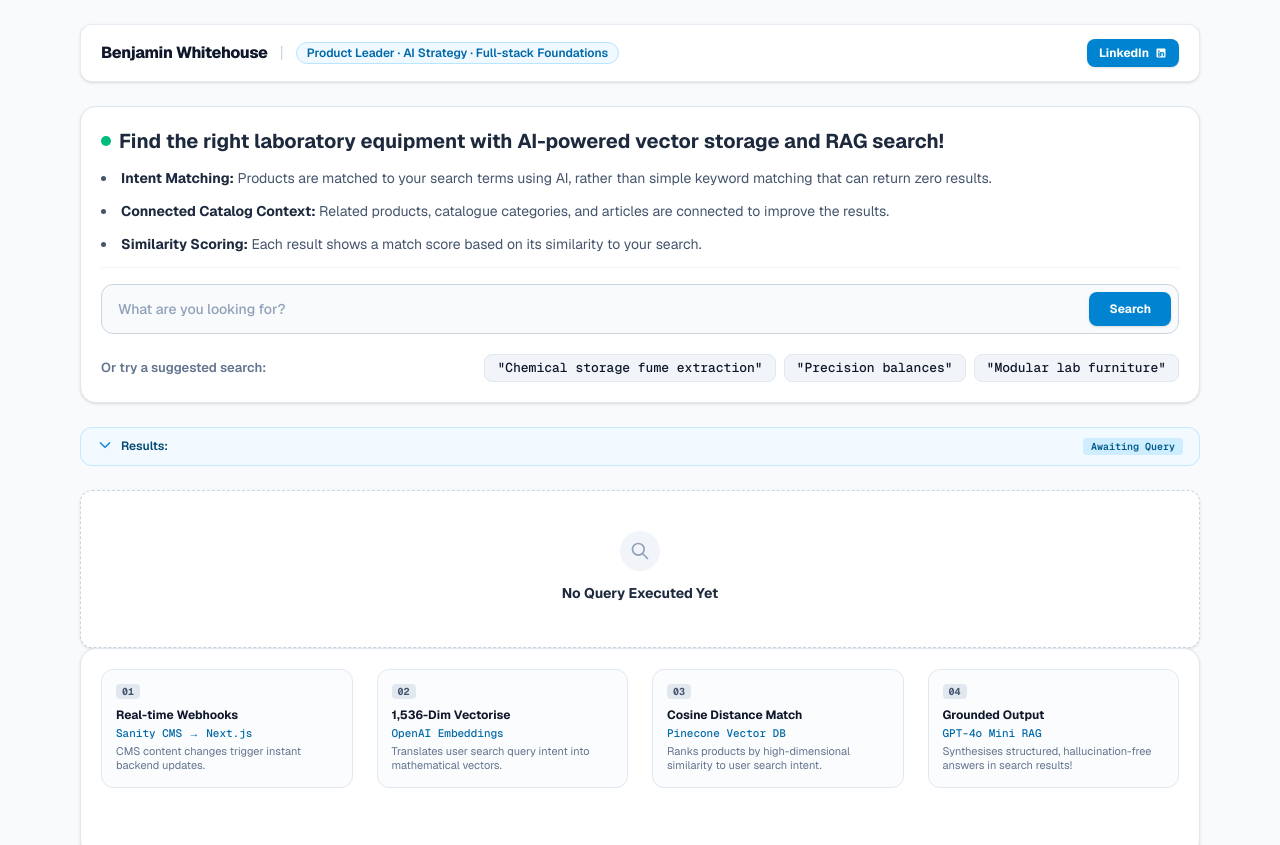
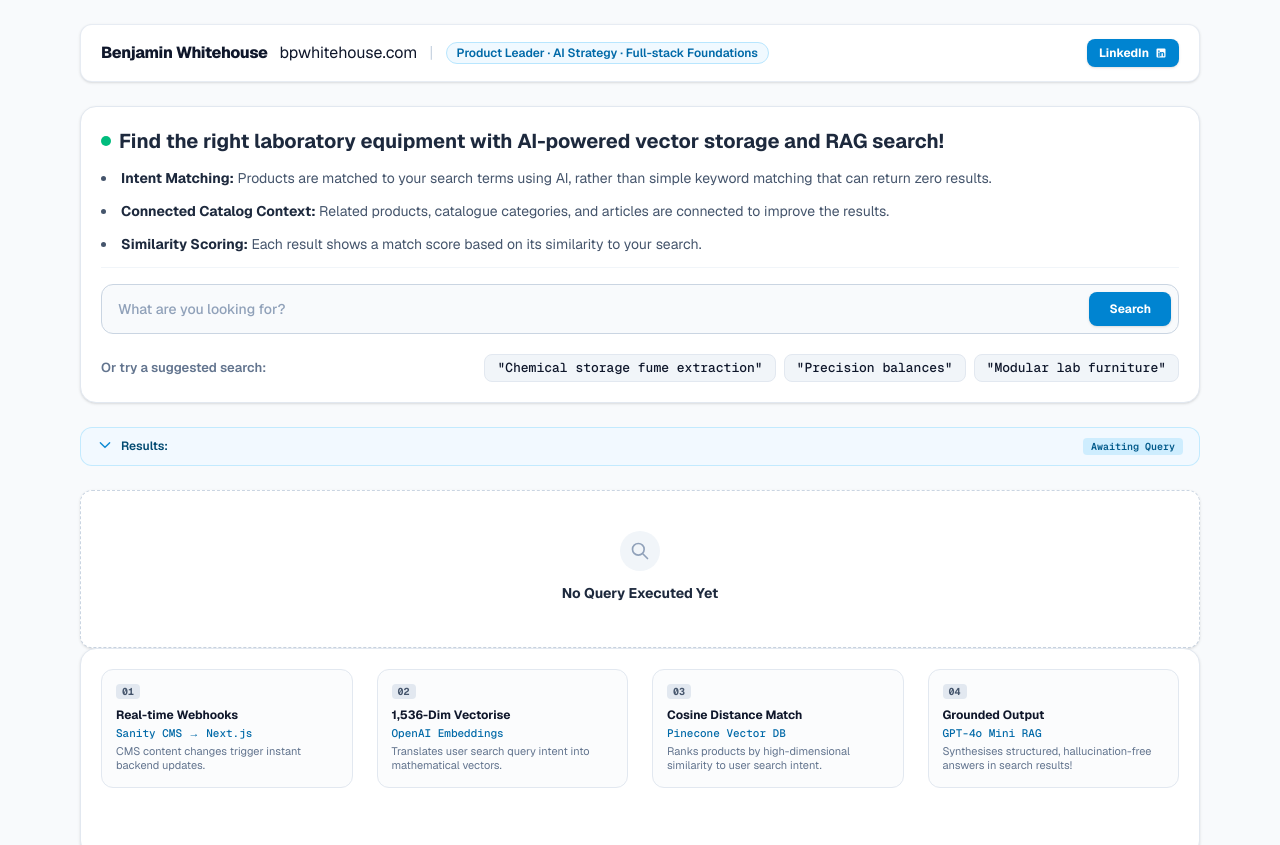
Before and after one commit to bpwhitehouse/discovery-engine, a Next.js app: page /demo in a window 1280 px wide. Shown: the top 845 px of the page. Built offline with nearby package versions, Linux system fonts and the light colour scheme.

Commit message:
Demo page layout changes

```diff
--- a/src/app/demo/DemoClient.tsx
+++ b/src/app/demo/DemoClient.tsx
@@ -103,6 +103,7 @@ export default function DemoClient() {
             <h1 className="text-base font-extrabold tracking-tight text-slate-900">
               Benjamin Whitehouse
             </h1>
+            <a href="https://www.bpwhitehouse.com">bpwhitehouse.com</a>
             <span className="text-slate-300">|</span>
             <span className="text-xs font-semibold text-sky-700 bg-sky-50 border border-sky-200 px-2.5 py-0.5 rounded-full">
               Product Leader · AI Strategy · Full-stack Foundations
```
